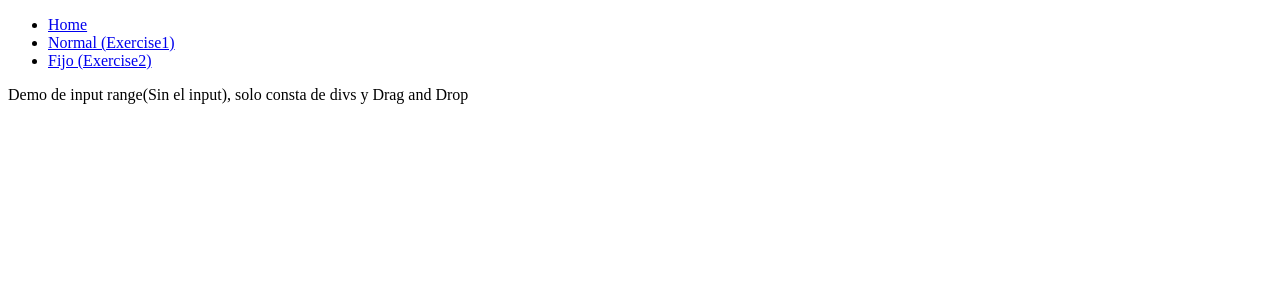
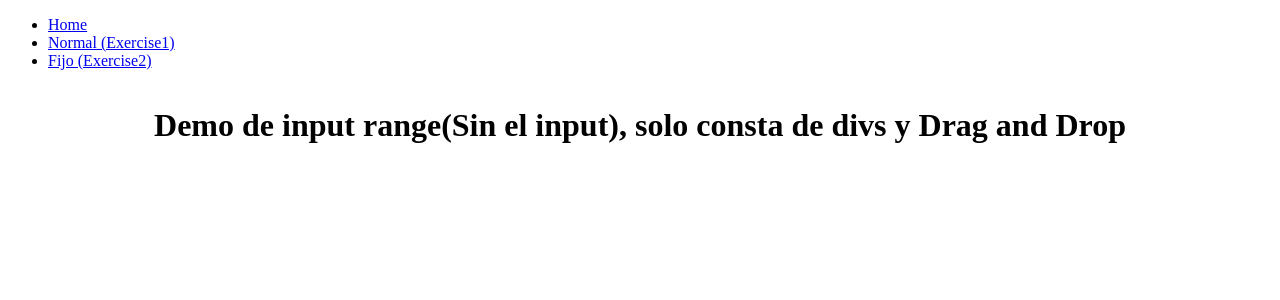
Before and after one commit to lleopardi/react-range, a React app: page / in a window 1280 px wide. Shown: the top 300 px of the page. Built offline with nearby package versions, Linux system fonts and the light colour scheme.

Commit message:
style(home): add style

```diff
--- /dev/null
+++ b/src/pages/Home/Home.css
@@ -0,0 +1,5 @@
+.home{
+    display: flex;
+    justify-content: center;
+
+}
--- a/src/pages/Home/Home.tsx
+++ b/src/pages/Home/Home.tsx
@@ -1,9 +1,10 @@
 import * as React from "react";
+import './Home.css';
 
 const Home = () => {
     return (
-        <div>
-            Demo de input range(Sin el input), solo consta de divs y Drag and Drop
+        <div className="home">
+            <h1>Demo de input range(Sin el input), solo consta de divs y Drag and Drop</h1>
         </div>
     );
 }
```
